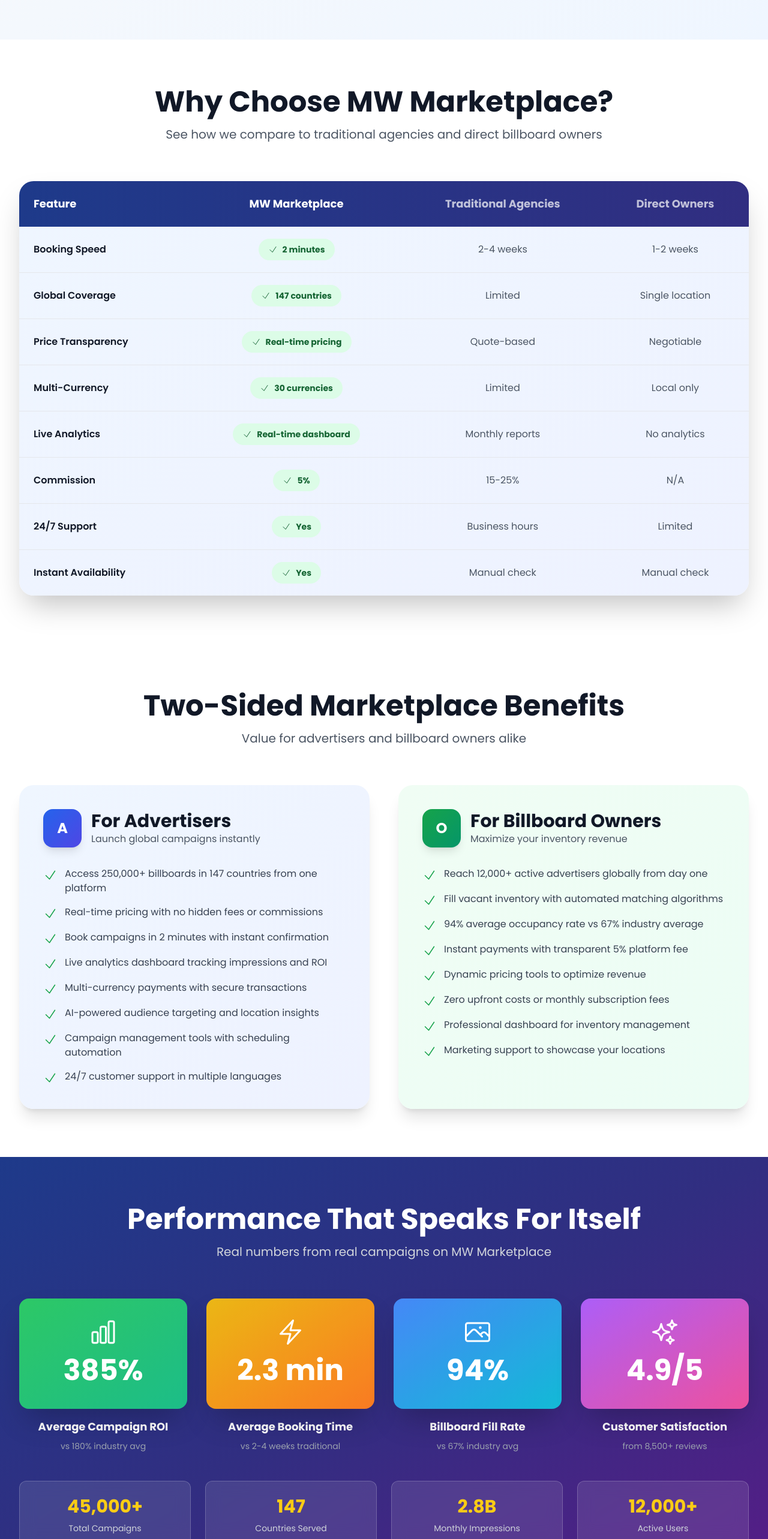
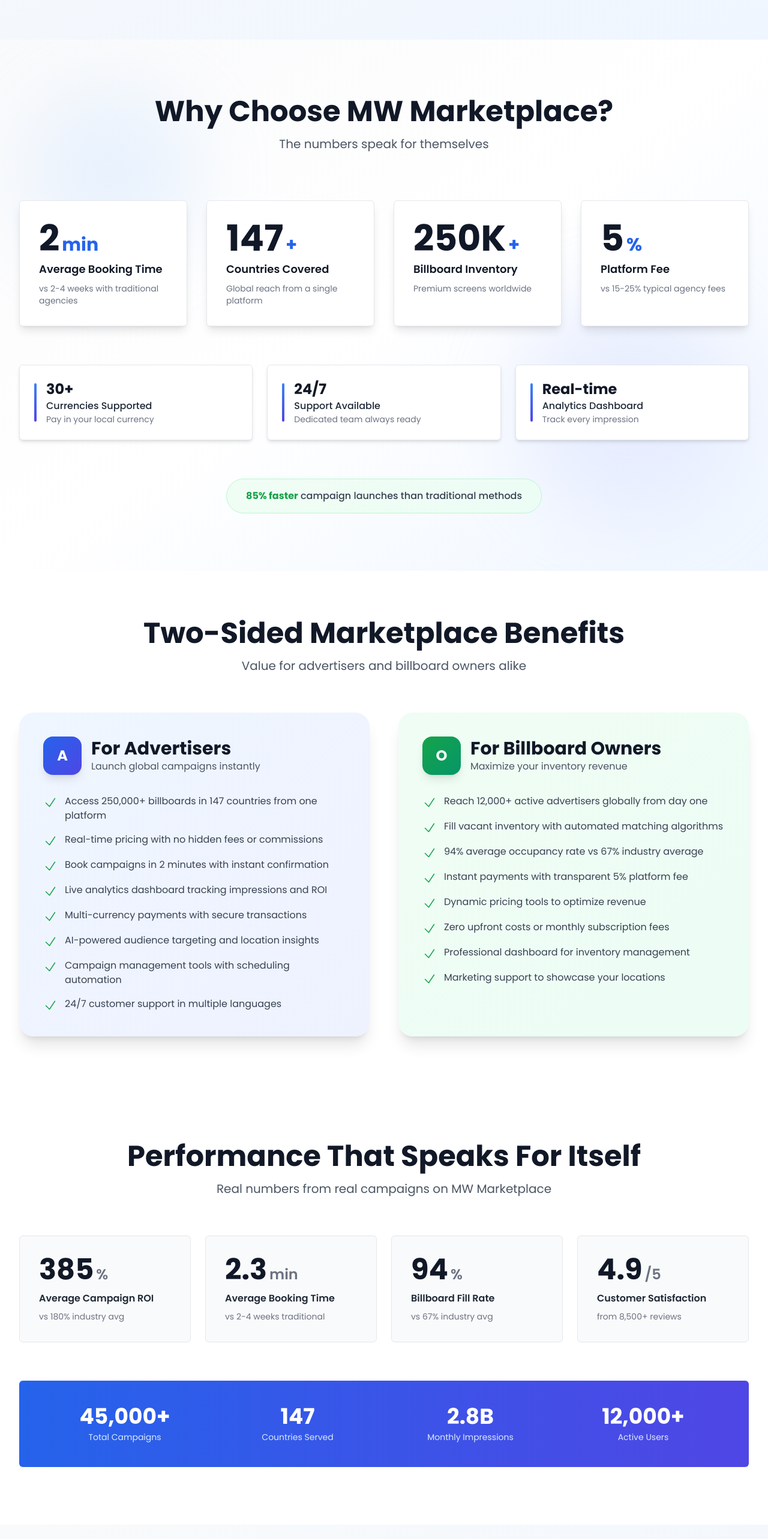
Before and after one commit to VivekcMW/Website, a Next.js app: page /products/mw-marketplace in a window 1280 px wide. Shown: the part 1606-4172 px from the top of the page at 60% size. Built offline with nearby package versions, Linux system fonts and the light colour scheme.

Commit message:
Update MW Science, MW Marketplace: remove CTA section, redesign Why Choose and Performance sections with light theme

```diff
--- a/src/app/products/mw-marketplace/page.tsx
+++ b/src/app/products/mw-marketplace/page.tsx
@@ -759,66 +759,129 @@
         </div>
       </section>
 
-      {/* Competitive Advantages Section */}
-      <section className="py-20 bg-white">
-        <div className="max-w-7xl mx-auto px-4 sm:px-6 lg:px-8">
+      {/* Competitive Advantages Section - Statistics Focus */}
+      <section className="py-24 bg-gradient-to-br from-gray-50 via-white to-blue-50 relative overflow-hidden">
+        {/* Background decoration */}
+        <div className="absolute inset-0 opacity-30">
+          <div className="absolute top-20 left-10 w-72 h-72 bg-blue-200 rounded-full blur-3xl" />
+          <div className="absolute bottom-20 right-10 w-96 h-96 bg-indigo-200 rounded-full blur-3xl" />
+        </div>
+
+        <div className="max-w-7xl mx-auto px-4 sm:px-6 lg:px-8 relative z-10">
           <motion.div
             initial={{ opacity: 0, y: 20 }}
             whileInView={{ opacity: 1, y: 0 }}
             transition={{ duration: 0.8 }}
             viewport={{ once: true }}
-            className="text-center mb-16"
+            className="text-center mb-20"
           >
             <h2 className="text-4xl md:text-5xl font-bold text-gray-900 mb-4">
               Why Choose MW Marketplace?
             </h2>
             <p className="text-xl text-gray-600 max-w-3xl mx-auto">
-              See how we compare to traditional agencies and direct billboard owners
+              The numbers speak for themselves
             </p>
           </motion.div>
 
+          {/* Main Stats Grid */}
+          <div className="grid md:grid-cols-2 lg:grid-cols-4 gap-8 mb-16">
+            {[
+              {
+                value: "2",
+                unit: "min",
+                label: "Average Booking Time",
+                description: "vs 2-4 weeks with traditional agencies"
+              },
+              {
+                value: "147",
+                unit: "+",
+                label: "Countries Covered",
+                description: "Global reach from a single platform"
+              },
+              {
+                value: "250K",
+                unit: "+",
+                label: "Billboard Inventory",
+                description: "Premium screens worldwide"
+              },
+              {
+                value: "5",
+                unit: "%",
+                label: "Platform Fee",
+                description: "vs 15-25% typical agency fees"
+              }
+            ].map((stat, index) => (
+              <motion.div
+                key={index}
+                initial={{ opacity: 0, y: 30, scale: 0.9 }}
+                whileInView={{ opacity: 1, y: 0, scale: 1 }}
+                transition={{ duration: 0.6, delay: index * 0.1 }}
+                viewport={{ once: true }}
+                className="relative group"
+              >
+                <div className="bg-white rounded-[6px] p-8 border border-gray-200 shadow-lg hover:shadow-xl transition-all duration-300 hover:scale-105 h-full">
+                  <div className="flex items-baseline gap-1 mb-2">
+                    <motion.span
+                      className="text-5xl md:text-6xl font-bold text-gray-900"
+                      initial={{ opacity: 0 }}
+                      whileInView={{ opacity: 1 }}
+                      transition={{ duration: 1, delay: index * 0.1 + 0.3 }}
+                      viewport={{ once: true }}
+                    >
+                      {stat.value}
+                    </motion.span>
+                    <span className="text-3xl font-bold text-blue-600">{stat.unit}</span>
+                  </div>
+                  <h3 className="text-lg font-semibold text-gray-900 mb-2">{stat.label}</h3>
+                  <p className="text-gray-500 text-sm">{stat.description}</p>
+                </div>
+              </motion.div>
+            ))}
+          </div>
+
+          {/* Secondary Stats Row */}
           <motion.div
             initial={{ opacity: 0, y: 20 }}
             whileInView={{ opacity: 1, y: 0 }}
-            transition={{ duration: 0.8 }}
+            transition={{ duration: 0.8, delay: 0.4 }}
             viewport={{ once: true }}
-            className="bg-gradient-to-br from-blue-50 to-indigo-50 rounded-3xl shadow-2xl overflow-hidden"
+            className="grid md:grid-cols-3 gap-6"
           >
-            <div className="overflow-x-auto">
-              <table className="w-full">
-                <thead className="bg-gradient-to-r from-blue-900 to-indigo-900 text-white">
-                  <tr>
-                    <th className="px-6 py-6 text-left text-lg font-bold">Feature</th>
-                    <th className="px-6 py-6 text-center text-lg font-bold">MW Marketplace</th>
-                    <th className="px-6 py-6 text-center text-lg font-bold opacity-70">Traditional Agencies</th>
-                    <th className="px-6 py-6 text-center text-lg font-bold opacity-70">Direct Owners</th>
-                  </tr>
-                </thead>
-                <tbody className="divide-y divide-gray-200">
             {[
-                    { feature: 'Booking Speed', mw: '2 minutes', agency: '2-4 weeks', direct: '1-2 weeks' },
-                    { feature: 'Global Coverage', mw: '147 countries', agency: 'Limited', direct: 'Single location' },
-                    { feature: 'Price Transparency', mw: 'Real-time pricing', agency: 'Quote-based', direct: 'Negotiable' },
-                    { feature: 'Multi-Currency', mw: '30 currencies', agency: 'Limited', direct: 'Local only' },
-                    { feature: 'Live Analytics', mw: 'Real-time dashboard', agency: 'Monthly reports', direct: 'No analytics' },
-                    { feature: 'Commission', mw: '5%', agency: '15-25%', direct: 'N/A' },
-                    { feature: '24/7 Support', mw: 'Yes', agency: 'Business hours', direct: 'Limited' },
-                    { feature: 'Instant Availability', mw: 'Yes', agency: 'Manual check', direct: 'Manual check' }
-                  ].map((row, index) => (
-                    <tr key={index} className="hover:bg-white/50 transition-colors">
-                      <td className="px-6 py-5 font-semibold text-gray-900">{row.feature}</td>
-                      <td className="px-6 py-5 text-center">
-                        <span className="inline-flex items-center gap-2 bg-green-100 text-green-800 px-4 py-2 rounded-full font-bold text-sm">
-                          <CheckIcon className="w-4 h-4" />
-                          {row.mw}
+              { value: "30+", label: "Currencies Supported", sublabel: "Pay in your local currency" },
+              { value: "24/7", label: "Support Available", sublabel: "Dedicated team always ready" },
+              { value: "Real-time", label: "Analytics Dashboard", sublabel: "Track every impression" }
+            ].map((item, index) => (
+              <motion.div
+                key={index}
+                initial={{ opacity: 0, x: -20 }}
+                whileInView={{ opacity: 1, x: 0 }}
+                transition={{ duration: 0.5, delay: index * 0.1 + 0.5 }}
+                viewport={{ once: true }}
+                className="flex items-center gap-4 bg-white rounded-[6px] p-6 border border-gray-200 shadow-md"
+              >
+                <div className="w-1 h-16 bg-gradient-to-b from-blue-500 to-indigo-600 rounded-full" />
+                <div>
+                  <div className="text-2xl font-bold text-gray-900">{item.value}</div>
+                  <div className="text-gray-800 font-medium">{item.label}</div>
+                  <div className="text-gray-500 text-sm">{item.sublabel}</div>
+                </div>
+              </motion.div>
+            ))}
+          </motion.div>
+
+          {/* Bottom comparison highlight */}
+          <motion.div
+            initial={{ opacity: 0, y: 20 }}
+            whileInView={{ opacity: 1, y: 0 }}
+            transition={{ duration: 0.8, delay: 0.6 }}
+            viewport={{ once: true }}
+            className="mt-16 text-center"
+          >
+            <div className="inline-flex items-center gap-4 bg-gradient-to-r from-green-50 to-emerald-50 rounded-full px-8 py-4 border border-green-200">
+              <span className="text-gray-700 font-medium">
+                <span className="text-green-600 font-bold">85% faster</span> campaign launches than traditional methods
               </span>
-                      </td>
-                      <td className="px-6 py-5 text-center text-gray-600">{row.agency}</td>
-                      <td className="px-6 py-5 text-center text-gray-600">{row.direct}</td>
-                    </tr>
-                  ))}
-                </tbody>
-              </table>
             </div>
           </motion.div>
         </div>
@@ -933,7 +996,7 @@
       </section>
 
       {/* Social Proof Stats Section */}
-      <section className="py-20 bg-gradient-to-br from-blue-900 via-indigo-900 to-purple-900 text-white">
+      <section className="py-24 bg-white">
         <div className="max-w-7xl mx-auto px-4 sm:px-6 lg:px-8">
           <motion.div
             initial={{ opacity: 0, y: 20 }}
@@ -942,42 +1005,49 @@
             viewport={{ once: true }}
             className="text-center mb-16"
           >
-            <h2 className="text-4xl md:text-5xl font-bold mb-4">
+            <h2 className="text-4xl md:text-5xl font-bold text-gray-900 mb-4">
               Performance That Speaks For Itself
             </h2>
-            <p className="text-xl text-gray-300 max-w-3xl mx-auto">
+            <p className="text-xl text-gray-600 max-w-3xl mx-auto">
               Real numbers from real campaigns on MW Marketplace
             </p>
           </motion.div>
 
-          <div className="grid md:grid-cols-2 lg:grid-cols-4 gap-8 mb-12">
+          {/* Main Performance Cards */}
+          <div className="grid md:grid-cols-2 lg:grid-cols-4 gap-6 mb-16">
             {[
-              { label: 'Average Campaign ROI', value: '385%', icon: ChartBarIcon, color: 'from-green-500 to-emerald-500', description: 'vs 180% industry avg' },
-              { label: 'Average Booking Time', value: '2.3 min', icon: BoltIcon, color: 'from-yellow-500 to-orange-500', description: 'vs 2-4 weeks traditional' },
-              { label: 'Billboard Fill Rate', value: '94%', icon: PhotoIcon, color: 'from-blue-500 to-cyan-500', description: 'vs 67% industry avg' },
-              { label: 'Customer Satisfaction', value: '4.9/5', icon: SparklesIcon, color: 'from-purple-500 to-pink-500', description: 'from 8,500+ reviews' }
+              { label: 'Average Campaign ROI', value: '385', suffix: '%', comparison: 'vs 180% industry avg' },
+              { label: 'Average Booking Time', value: '2.3', suffix: 'min', comparison: 'vs 2-4 weeks traditional' },
+              { label: 'Billboard Fill Rate', value: '94', suffix: '%', comparison: 'vs 67% industry avg' },
+              { label: 'Customer Satisfaction', value: '4.9', suffix: '/5', comparison: 'from 8,500+ reviews' }
             ].map((stat, index) => (
               <motion.div
                 key={index}
-                initial={{ opacity: 0, y: 20 }}
+                initial={{ opacity: 0, y: 30 }}
                 whileInView={{ opacity: 1, y: 0 }}
-                transition={{ duration: 0.6, delay: index * 0.1 }}
+                transition={{ duration: 0.5, delay: index * 0.1 }}
                 viewport={{ once: true }}
-                className="text-center"
+                className="bg-gray-50 rounded-[6px] p-8 border border-gray-200 hover:border-gray-300 hover:shadow-lg transition-all duration-300"
               >
-                <div className={`bg-gradient-to-br ${stat.color} p-8 rounded-2xl shadow-2xl mb-4 relative overflow-hidden`}>
-                  <div className="absolute inset-0 bg-white/10 animate-pulse"></div>
-                  <stat.icon className="w-12 h-12 mx-auto mb-4 relative z-10" />
-                  <div className="text-5xl font-bold mb-2 relative z-10">{stat.value}</div>
+                <div className="flex items-baseline gap-1 mb-3">
+                  <span className="text-5xl font-bold text-gray-900">{stat.value}</span>
+                  <span className="text-2xl font-semibold text-gray-500">{stat.suffix}</span>
                 </div>
-                <h3 className="text-lg font-bold mb-2">{stat.label}</h3>
-                <p className="text-sm text-gray-400">{stat.description}</p>
+                <h3 className="text-base font-semibold text-gray-800 mb-2">{stat.label}</h3>
+                <p className="text-sm text-gray-500">{stat.comparison}</p>
               </motion.div>
             ))}
           </div>
 
-          {/* Additional Stats Grid */}
-          <div className="grid grid-cols-2 md:grid-cols-4 gap-6">
+          {/* Additional Stats - Horizontal Band */}
+          <motion.div
+            initial={{ opacity: 0, y: 20 }}
+            whileInView={{ opacity: 1, y: 0 }}
+            transition={{ duration: 0.8, delay: 0.3 }}
+            viewport={{ once: true }}
+            className="bg-gradient-to-r from-blue-600 to-indigo-600 rounded-[6px] p-8 md:p-10"
+          >
+            <div className="grid grid-cols-2 md:grid-cols-4 gap-8 md:gap-4">
               {[
                 { label: 'Total Campaigns', value: '45,000+' },
                 { label: 'Countries Served', value: '147' },
@@ -986,17 +1056,18 @@
               ].map((stat, index) => (
                 <motion.div
                   key={index}
-                initial={{ opacity: 0, scale: 0.8 }}
-                whileInView={{ opacity: 1, scale: 1 }}
-                transition={{ duration: 0.5, delay: index * 0.1 }}
+                  initial={{ opacity: 0 }}
+                  whileInView={{ opacity: 1 }}
+                  transition={{ duration: 0.5, delay: index * 0.1 + 0.4 }}
                   viewport={{ once: true }}
-                className="bg-white/10 backdrop-blur-md border border-white/20 p-6 rounded-xl text-center"
+                  className="text-center"
                 >
-                <div className="text-3xl font-bold text-yellow-400 mb-2">{stat.value}</div>
-                <div className="text-sm text-gray-300">{stat.label}</div>
+                  <div className="text-3xl md:text-4xl font-bold text-white mb-1">{stat.value}</div>
+                  <div className="text-sm text-blue-100">{stat.label}</div>
                 </motion.div>
               ))}
             </div>
+          </motion.div>
         </div>
       </section>
 
```
Also changed, not shown: src/app/products/mw-science/page.tsx (+0 -36 lines). Lines whose indentation alone changed are shown as unchanged.
